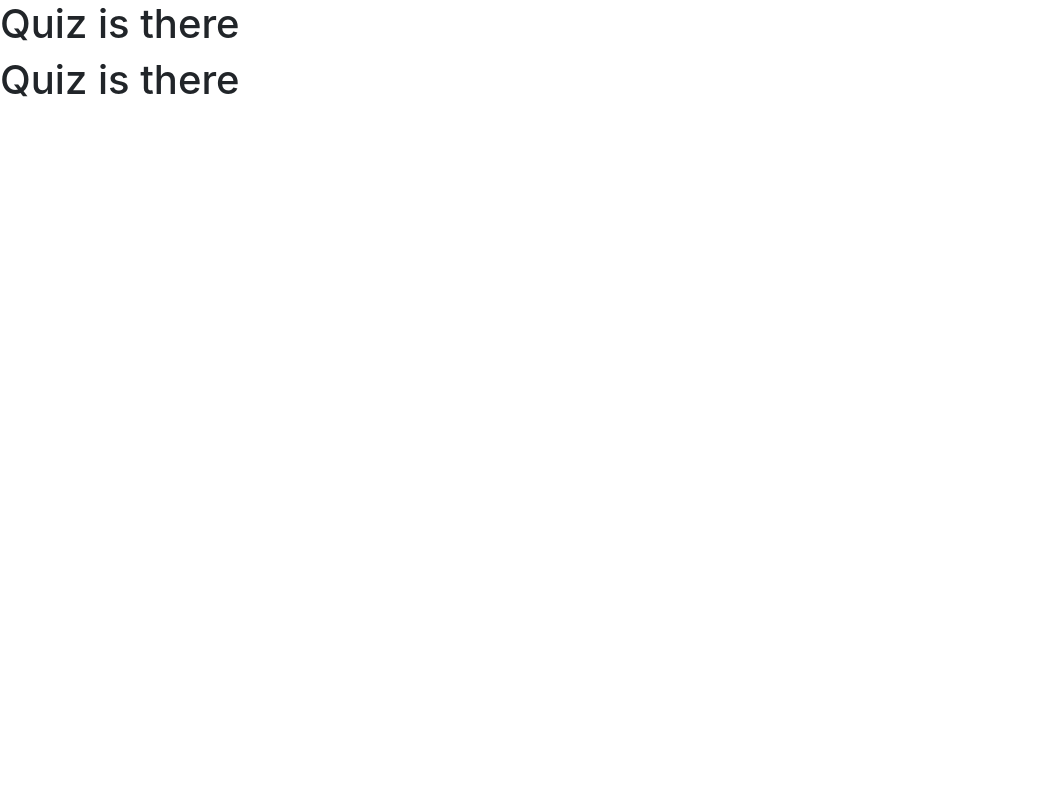
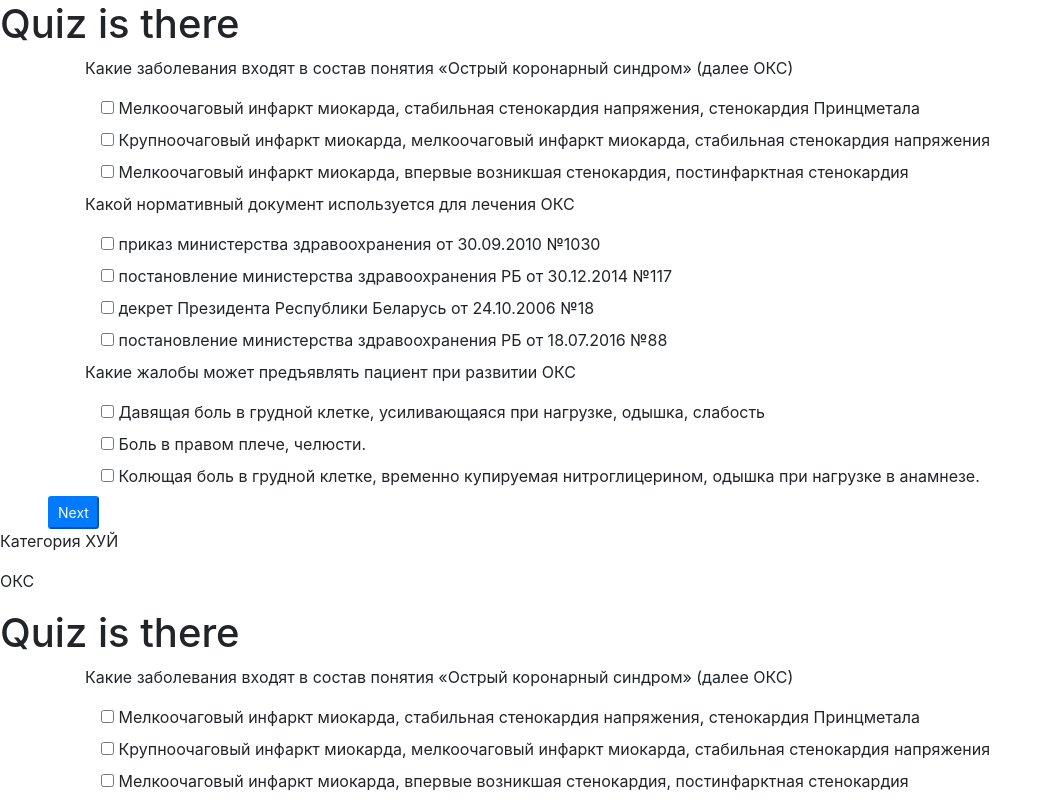
Before and after one commit to Kniazev/med-quiz-front, an Angular app in the folder med-quiz-front/: page /quiz/q in a window 1280 px wide. Shown: the top 800 px of the page, without its empty margins (0-1051 px from the left). Built offline with nearby package versions, Linux system fonts and the light colour scheme; data requests are answered from the project's data file.

Commit message:
Question component was added to project.

```diff
--- a/med-quiz-front/db.json
+++ b/med-quiz-front/db.json
@@ -55,7 +55,7 @@
     {
       "id": "KAaWbqO",
       "email": "77777777@mail.ru",
-      "password": "12345678",
+      "password": "0987654321",
       "role": "user",
       "firstName": "7777777777",
       "lastName": "77777777777"
@@ -132,6 +132,28 @@
           "isRight": false
         }
       ]
+    },
+    {
+      "id": 3,
+      "category": "Категория ХУЙ",
+      "body": "Какие жалобы может предъявлять пациент при развитии ОКС",
+      "answers": [
+        {
+          "id": 8,
+          "body": "Давящая боль в грудной клетке, усиливающаяся при нагрузке,  одышка, слабость",
+          "isRight": true
+        },
+        {
+          "id": 9,
+          "body": "Боль в правом плече, челюсти.",
+          "isRight": false
+        },
+        {
+          "id": 10,
+          "body": "Колющая боль в грудной клетке, временно купируемая нитроглицерином, одышка при нагрузке в анамнезе.",
+          "isRight": false
+        }
+      ]
     }
   ]
 }
--- a/med-quiz-front/src/app/auth/login/login.component.ts
+++ b/med-quiz-front/src/app/auth/login/login.component.ts
@@ -41,7 +41,7 @@ export class LoginComponent implements OnInit {
 
     this.usersService.getUserByEmail(data.email)
       .subscribe((user: UserModel) => {
-        console.log()
+        console.log(user);
         if (user) {
           if (user.password === data.password) {
             window.localStorage.setItem('user', JSON.stringify(user));
--- /dev/null
+++ b/med-quiz-front/src/app/model/question.model.ts
@@ -0,0 +1,9 @@
+import {AnswerModel} from "./answer.model";
+
+export class QuestionModel {
+  constructor(public id:number,
+              public body:string,
+              public category: string,
+              public answers:AnswerModel[]) {
+  }
+}
--- /dev/null
+++ b/med-quiz-front/src/app/quiz/question.component.html
@@ -0,0 +1,10 @@
+<div class="container">
+  <p>{{question.body}}</p>
+  <div class="ml-3" *ngFor="let answer of question.answers">
+    <label [attr.for]="answer.id">
+      <input id="{{answer.id}}" type="checkbox"
+             (change)="onSelected(answer, $event)">
+      {{answer.body}}
+    </label>
+  </div>
+</div>
--- /dev/null
+++ b/med-quiz-front/src/app/quiz/question.component.ts
@@ -0,0 +1,20 @@
+import {Component, Input, Output} from "@angular/core";
+import {QuestionModel} from "../model/question.model";
+import {AnswerModel} from "../model/answer.model";
+
+@Component({
+  selector:'question',
+  templateUrl:'question.component.html',
+})
+export class QuestionComponent{
+  result: number = 0;
+  @Input() question: QuestionModel;
+
+  onSelected(answer: AnswerModel){
+    if(answer.isRight === true){
+      alert('huy');
+    }
+
+    console.log(this.result);
+  }
+}
--- a/med-quiz-front/src/app/quiz/quiz.component.html
+++ b/med-quiz-front/src/app/quiz/quiz.component.html
@@ -1,2 +1,6 @@
 <h1>Quiz is there</h1>
+<question *ngFor="let question of questions" [question]="question"></question>
+<button class="btn-sm btn-primary ml-5" (click)="onNextClick()">Next</button>
+<p *ngFor="let category of categories">{{category}}</p>
+
 <router-outlet></router-outlet>
--- a/med-quiz-front/src/app/quiz/quiz.component.ts
+++ b/med-quiz-front/src/app/quiz/quiz.component.ts
@@ -1,7 +1,51 @@
-import {Component} from "@angular/core";
+import {Component, OnInit} from "@angular/core";
+import {QuizService} from "../services/quiz.service";
+import {QuestionModel} from "../model/question.model";
+import {Observable} from "rxjs/Observable";
+import {BaseApiService} from "../services/base-api.service";
+
 
 @Component({
   selector: 'quiz',
-  templateUrl:'quiz.component.html'
+  templateUrl: 'quiz.component.html'
 })
-export class QuizComponent{}
+export class QuizComponent implements OnInit {
+
+  key: string = 'ОКС';
+  count: number = 0;
+  // models: QuestionModel[];
+  // categories: string[];
+  // questions: QuestionModel[] = [];
+  public all: QuestionModel[];
+  categoryList: string[];
+
+  constructor(private quizService: QuizService, private baseApi: BaseApiService,) {
+    this.baseApi.get("questions")
+      .subscribe(data=>{
+        this.all = data.questions
+      });
+    console.log(this.all);
+  }
+
+  ngOnInit(): void {
+
+  }
+
+  get models(): QuestionModel[]{
+    return this.quizService.getAll()
+  }
+
+  get categories(): string[]{
+    return this.quizService.getCategories();
+  }
+
+  get questions(){
+    return this.quizService.getQuestionsByCategory(this.key);
+  }
+
+  onNextClick(){
+   this.count++;
+
+   console.log(this.count);
+  }
+}
--- a/med-quiz-front/src/app/services/quiz.service.ts
+++ b/med-quiz-front/src/app/services/quiz.service.ts
@@ -1,16 +1,51 @@
 import {Injectable} from "@angular/core";
 import {BaseApiService} from "./base-api.service";
 import {Http} from "@angular/http";
-import {Observable} from "rxjs/Observable";
+import {QuestionModel} from "../model/question.model";
 
 
 @Injectable()
-export class QuizService extends BaseApiService{
-  constructor(protected http: Http){
-    super(http)
+export class QuizService extends BaseApiService {
+  private url: string = 'questions';
+  private categories: string[] = [];
+  private questions: QuestionModel[] = [];
+
+
+  constructor(protected http: Http) {
+    super(http);
+    this.get(this.url)
+      .subscribe(data => {
+        this.questions = data;
+        this.categories = data.map(q => q.category)
+          .filter((c, index, array) => array.indexOf(c) == index).sort();
+      })
   }
 
-  getQuestionByCategory(category:string){
+  getQuestionsByCategory(category: string): QuestionModel[] {
+    return this.questions
+      .filter(p => category == null || category == p.category
+      );
+  }
 
+  getAll(): QuestionModel[] {
+    return this.questions
+  }
+
+  getCategories(): string[] {
+
+    return this.categories;
+  }
+
+  saveQuestion(question: QuestionModel) {
+    if (question.id == null || question.id == 0) {
+      this.post(this.url, question)
+        .subscribe(p => this.questions.push(p));
+    } else {
+      this.put(this.url, question)
+        .subscribe(p => {
+          this.questions.splice(this.questions
+            .findIndex(p => p.id == question.id), 1, question);
+        });
+    }
   }
 }
--- a/med-quiz-front/src/app/services/users.service.ts
+++ b/med-quiz-front/src/app/services/users.service.ts
@@ -7,19 +7,31 @@ import {BaseApiService} from "./base-api.service";
 
 @Injectable()
 export class UsersService extends BaseApiService{
+  private url:string = 'users';
+
+
   constructor(protected http: Http){
       super(http)
   }
 
   getUserByEmail(email:string): Observable<UserModel>{
-    return this.http.get(`${this.getUrl('users')}?-${email}`)
+    return this.http.get(`${this.getUrl(this.url)}?-${email}`)
       .map((response: Response) => response.json())
       .map((user: UserModel[]) => user[0] ? user[0] : undefined);
   }
+
+  // getUserByEmail(email:string): Observable<UserModel>{
+  //   return this.get(`${this.getUrl(this.url)}?-${email}`)
+  //     .map((user: UserModel[]) => user[0] ? user[0] : undefined);
+  // }
 
   createUser(user:UserModel): Observable<UserModel>{
     // return this.http.post("http://localhost:3500/users", user)
     //   .map((response: Response) => response.json());
     return this.post('users',user);
   }
+
+  getAll(): Observable<UserModel>{
+    return this.get(this.url)
+  }
 }
```
Also changed, not shown: med-quiz-front/src/app/model/Question.model.ts (deleted, +0 -8 lines), med-quiz-front/src/app/model/answer.model.ts (+3 -4 lines), med-quiz-front/src/app/quiz/quiz.module.ts (+10 -1 lines).
